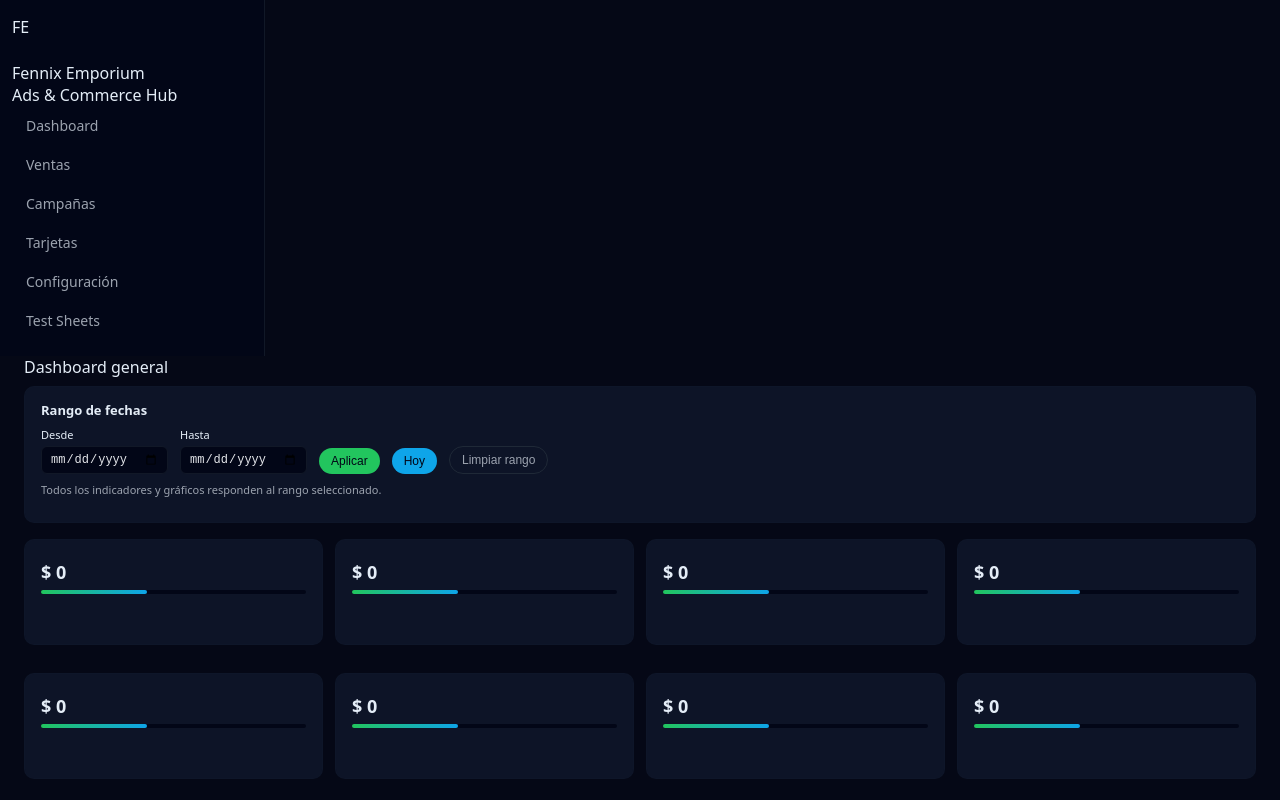
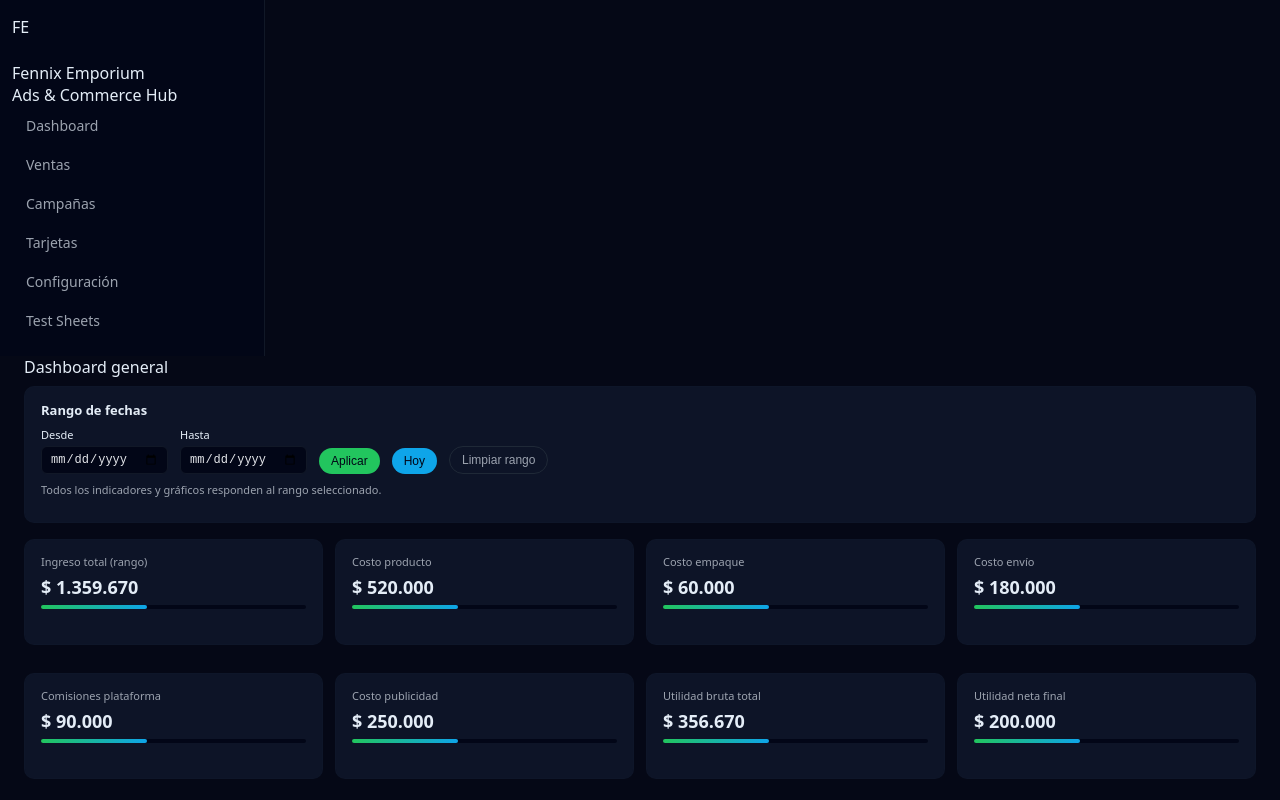
Before and after one commit to keianrpo-ops/emporium-dashboard, a React (Vite) app: page / in a window 1280 px wide. Shown: the top 800 px of the page. Built offline with nearby package versions, Linux system fonts and the light colour scheme; no server answers.

Commit message:
Fix DashboardHome types and real KPI

```diff
--- a/src/pages/DashboardHome.tsx
+++ b/src/pages/DashboardHome.tsx
@@ -1,101 +1,25 @@
 // src/pages/DashboardHome.tsx
-import React, { useEffect, useState } from "react";
-import Layout from "../components/Layout";
-import DateRangeBar from "../components/DateRangeBar";
-import KpiGrid from "../components/KpiGrid";
-import TopAdsTable from "../components/TopAdsTable";
+import { useEffect, useState } from 'react';
+import Layout from '../components/Layout';
+import DateRangeBar from '../components/DateRangeBar';
+import KpiGrid from '../components/KpiGrid';
+import TopAdsTable from '../components/TopAdsTable';
+import { fetchSheet } from '../services/googleSheetsService';
+import { kpisMock, topAdsBySalesMock } from '../mockData';
 
-import { fetchSheet } from "../services/googleSheetsService";
-import { formatCurrency } from "../utils/sheetsCalculations";
-
-import { topAdsBySalesMock } from "../mockData"; // Temporal mientras creamos ranking real
-
-const DashboardHome: React.FC = () => {
+const DashboardHome = () => {
   const [ventas, setVentas] = useState<any[]>([]);
   const [loading, setLoading] = useState(true);
   const [error, setError] = useState<string | null>(null);
 
-  const [kpis, setKpis] = useState([
-    { title: "Ingreso total (rango)", value: 0 },
-    { title: "Costo producto", value: 0 },
-    { title: "Costo empaque", value: 0 },
-    { title: "Costo envío", value: 0 },
-    { title: "Comisiones plataforma", value: 0 },
-    { title: "Costo publicidad", value: 0 },
-    { title: "Utilidad bruta total", value: 0 },
-    { title: "Utilidad neta final", value: 0 },
-  ]);
-
-  // ---------------------------------------------------------
-  // 🟦 1. Cargar datos reales desde Google Sheets
-  // ---------------------------------------------------------
   useEffect(() => {
     async function load() {
       try {
-        const data = await fetchSheet("Ventas");
+        const data = await fetchSheet('Ventas'); // hoja "Ventas"
         setVentas(data);
-
-        // ---------------------------------------------------------
-        // 🟩 2. Convertir valores numéricos
-        // ---------------------------------------------------------
-        const toNumber = (v: any) => Number(String(v).replace(/[^0-9.-]/g, "")) || 0;
-
-        const ingresoTotal = data.reduce(
-          (acc, row) => acc + toNumber(row.Valor_Venta),
-          0
-        );
-
-        const costoProducto = data.reduce(
-          (acc, row) => acc + toNumber(row.Costo_Producto),
-          0
-        );
-
-        const costoEmpaque = data.reduce(
-          (acc, row) => acc + toNumber(row.Costo_Empaque),
-          0
-        );
-
-        const costoEnvio = data.reduce(
-          (acc, row) => acc + toNumber(row.Costo_Envio),
-          0
-        );
-
-        const costoPublicidad = data.reduce(
-          (acc, row) => acc + toNumber(row.Costo_Publicidad),
-          0
-        );
-
-        const comisiones = data.reduce(
-          (acc, row) => acc + toNumber(row.Comisiones_Plataforma),
-          0
-        );
-
-        const utilidadBruta = ingresoTotal - costoProducto - costoEmpaque;
-
-        const utilidadNeta =
-          ingresoTotal -
-          (costoProducto +
-            costoEmpaque +
-            costoEnvio +
-            costoPublicidad +
-            comisiones);
-
-        // ---------------------------------------------------------
-        // 🟦 3. Actualizar KPIs reales
-        // ---------------------------------------------------------
-        setKpis([
-          { title: "Ingreso total (rango)", value: ingresoTotal },
-          { title: "Costo producto", value: costoProducto },
-          { title: "Costo empaque", value: costoEmpaque },
-          { title: "Costo envío", value: costoEnvio },
-          { title: "Comisiones plataforma", value: comisiones },
-          { title: "Costo publicidad", value: costoPublicidad },
-          { title: "Utilidad bruta total", value: utilidadBruta },
-          { title: "Utilidad neta final", value: utilidadNeta },
-        ]);
-      } catch (err) {
-        console.error(err);
-        setError("No fue posible leer la hoja 'Ventas'.");
+      } catch (e) {
+        console.error(e);
+        setError('No pudimos leer los datos de Google Sheets.');
       } finally {
         setLoading(false);
       }
@@ -104,41 +28,68 @@ const DashboardHome: React.FC = () => {
     load();
   }, []);
 
-  // ---------------------------------------------------------
-  // 🟦 4. Formatear KPIs para el componente (tu KpiGrid lo necesita así)
-  // ---------------------------------------------------------
-  const formattedKpis = kpis.map((k) => ({
-    ...k,
-    value: formatCurrency(k.value),
-  }));
+  // 👉 Ajusta aquí el nombre de la columna según tu hoja.
+  // En el JSON que vimos venía como "Valor_Venta".
+  const totalVentasReal = ventas.reduce(
+    (acc: number, row: any) => {
+      const bruto = Number(row.Valor_Venta || 0);
+      if (isNaN(bruto)) return acc;
+      return acc + bruto;
+    },
+    0
+  );
+
+  // Formateamos al estilo de tus KPIs mock ("$ 1.359.670")
+  const totalVentasFormateado =
+    totalVentasReal > 0
+      ? `$ ${totalVentasReal.toLocaleString('es-CO')}`
+      : kpisMock[0].value;
+
+  // Usamos el mismo shape de Kpi que kpisMock: solo
+  // sobreescribimos el value del primer KPI, los demás
+  // quedan iguales de momento.
+  const kpis = [
+    {
+      ...kpisMock[0],
+      value: totalVentasFormateado,
+    },
+    kpisMock[1],
+    kpisMock[2],
+    kpisMock[3],
+    kpisMock[4],
+    kpisMock[5],
+    kpisMock[6],
+    kpisMock[7],
+  ];
 
   return (
     <Layout>
       <DateRangeBar />
+      <KpiGrid kpis={kpis} />
 
-      {/* KPIs reales */}
-      <KpiGrid kpis={formattedKpis} />
-
-      {/* Indicadores extra */}
       <div className="grid-2">
         <div className="card card--placeholder">
           <div className="card-title">Estructura de costos vs utilidad</div>
-          <p>Aún no hay datos para graficar (conectaremos después).</p>
+          <p>
+            Aún no hay datos para graficar (conectaremos con Google Sheets
+            después).
+          </p>
         </div>
 
         <div className="card card--placeholder">
           <div className="card-title">Indicadores clave</div>
-          <p>Margen bruto, margen neto y peso de la publicidad sobre el ingreso.</p>
+          <p>
+            Margen bruto, margen neto y peso de la publicidad sobre el ingreso.
+          </p>
         </div>
       </div>
 
-      {/* Tabla mock mientras conecto los anuncios reales */}
       <TopAdsTable title="Top 10 anuncios por ventas" rows={topAdsBySalesMock} />
 
-      {/* Estado del sistema */}
+      {/* Estado de carga / error */}
       <div style={{ marginTop: 24, fontSize: 12, opacity: 0.7 }}>
-        {loading && <span>Cargando datos en tiempo real...</span>}
-        {error && <span style={{ color: "#ff6b6b" }}>{error}</span>}
+        {loading && <span>Actualizando datos desde Google Sheets...</span>}
+        {error && <span style={{ color: '#f87171' }}>{error}</span>}
         {!loading && !error && (
           <span>
             Fuente: {ventas.length} filas leídas desde la hoja <b>"Ventas"</b>.
```
